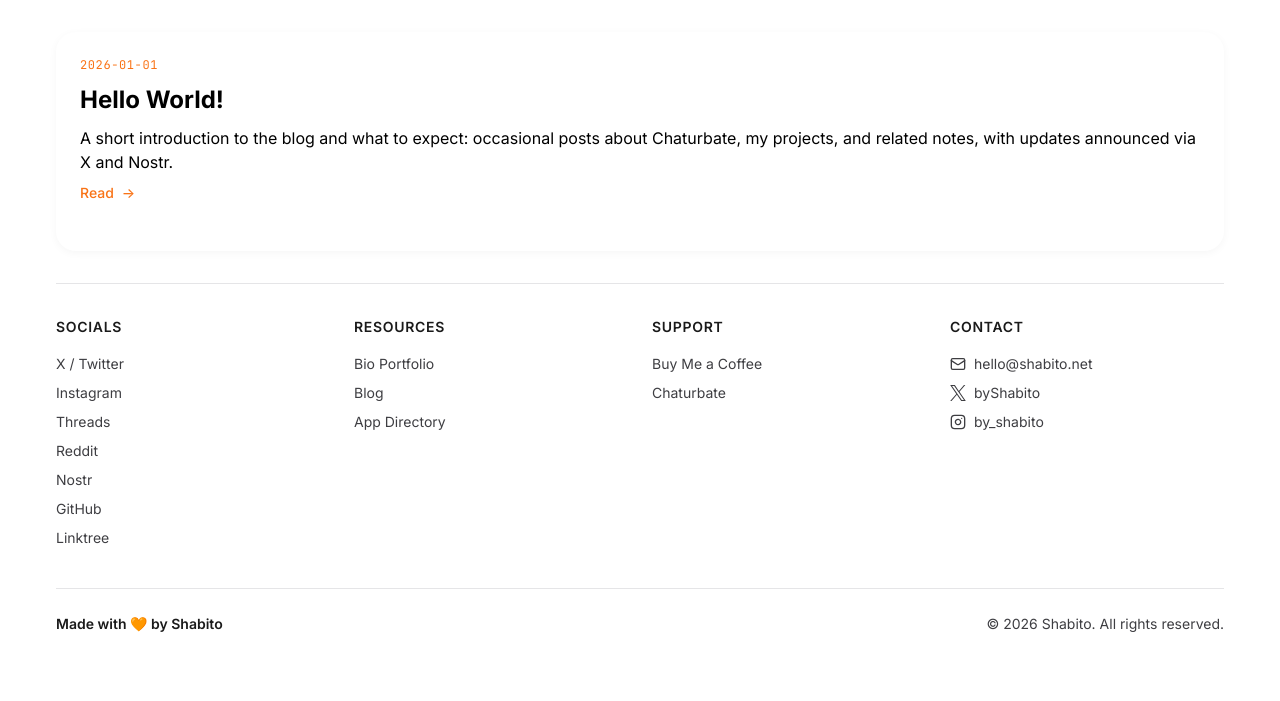
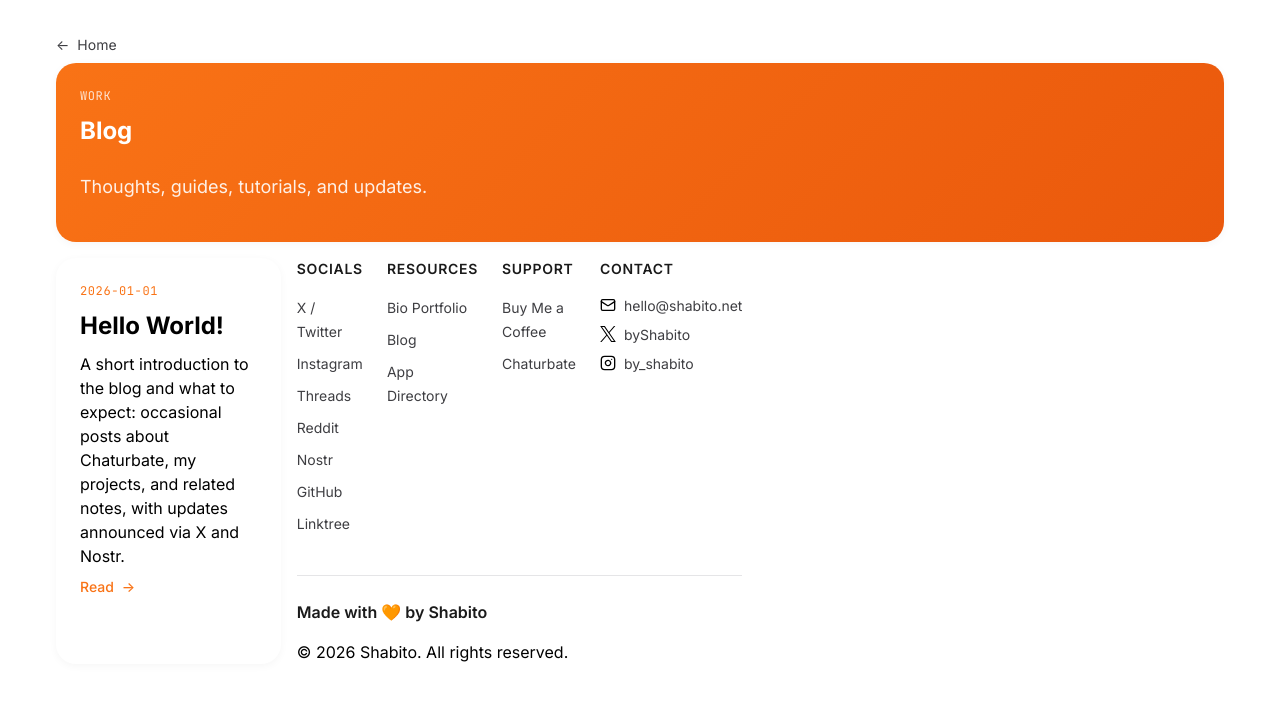
Before and after one commit to byshabito/byshabito.github.io, a Jekyll site: the page built from blog/index.html, in a window 1280 px wide. Shown: the top 701 px of the page. Built offline with Jekyll 4.4.1, drawn with Linux system fonts in a browser that asks for light colours.

Commit message:
fix missing hero

```diff
--- a/blog/index.html
+++ b/blog/index.html
@@ -4,6 +4,25 @@
 description: Thoughts, guides, tutorials, and updates.
 url: https://shabito.net/blog
 ---
+
+<a href="/" class="back-link">Home</a>
+<div class="bento-grid vt-bios">
+  <!-- Hero -->
+  <div class="bento-item bento-hero">
+    <div class="bento-hero-content">
+      <div class="bento-header">
+        <div class="bento-header-main">
+          <span class="bento-label" style="color: rgba(255, 255, 255, 0.8)"
+            >Work</span
+          >
+          <h1 class="bento-title">Blog</h1>
+        </div>
+      </div>
+      <p class="tagline">
+        {{ page.description }}
+      </p>
+    </div>
+  </div>
 
 {% for post in site.posts %}
 <div
```
Also changed, not shown: other parts of blog/index.html (+2 -0 lines).
